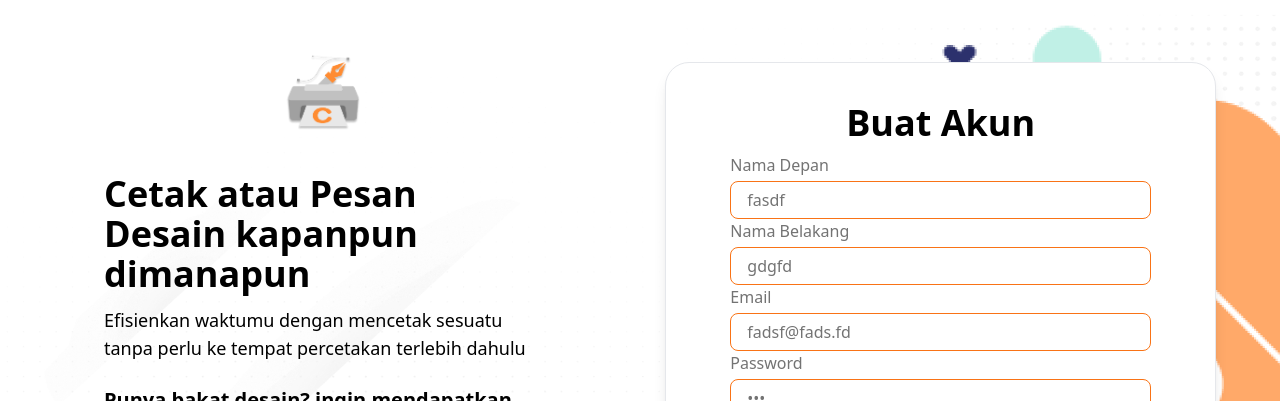
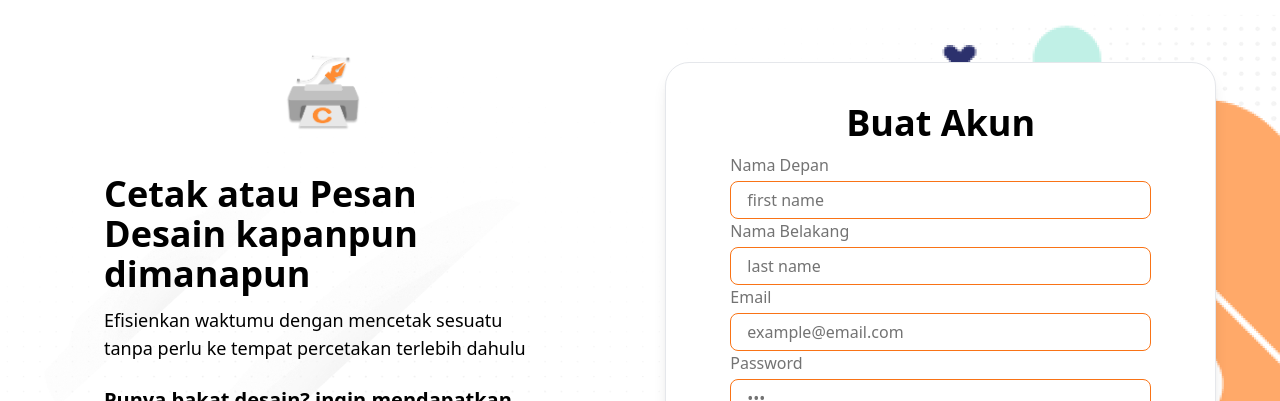
Before and after one commit to omanfathurrahman/cetakuy-nuxt, a Nuxt app: page /auth/daftar in a window 1280 px wide. Shown: the top 401 px of the page. Built offline with nearby package versions, Linux system fonts and the light colour scheme.

Commit message:
style: Merapikan input value
Merapikan input value yang sebelumnya tidak readable menjadi readable

```diff
--- a/pages/auth/daftar.vue
+++ b/pages/auth/daftar.vue
@@ -126,9 +126,9 @@
 </template>
 
 <script setup>
-const namaDepan = ref("fasdf")
-const namaBelakang = ref("gdgfd")
-const email = ref("fadsf@fads.fd")
+const namaDepan = ref("first name")
+const namaBelakang = ref("last name")
+const email = ref("example@email.com")
 const password = ref("123")
 const valpassword = ref("123")
 
```
